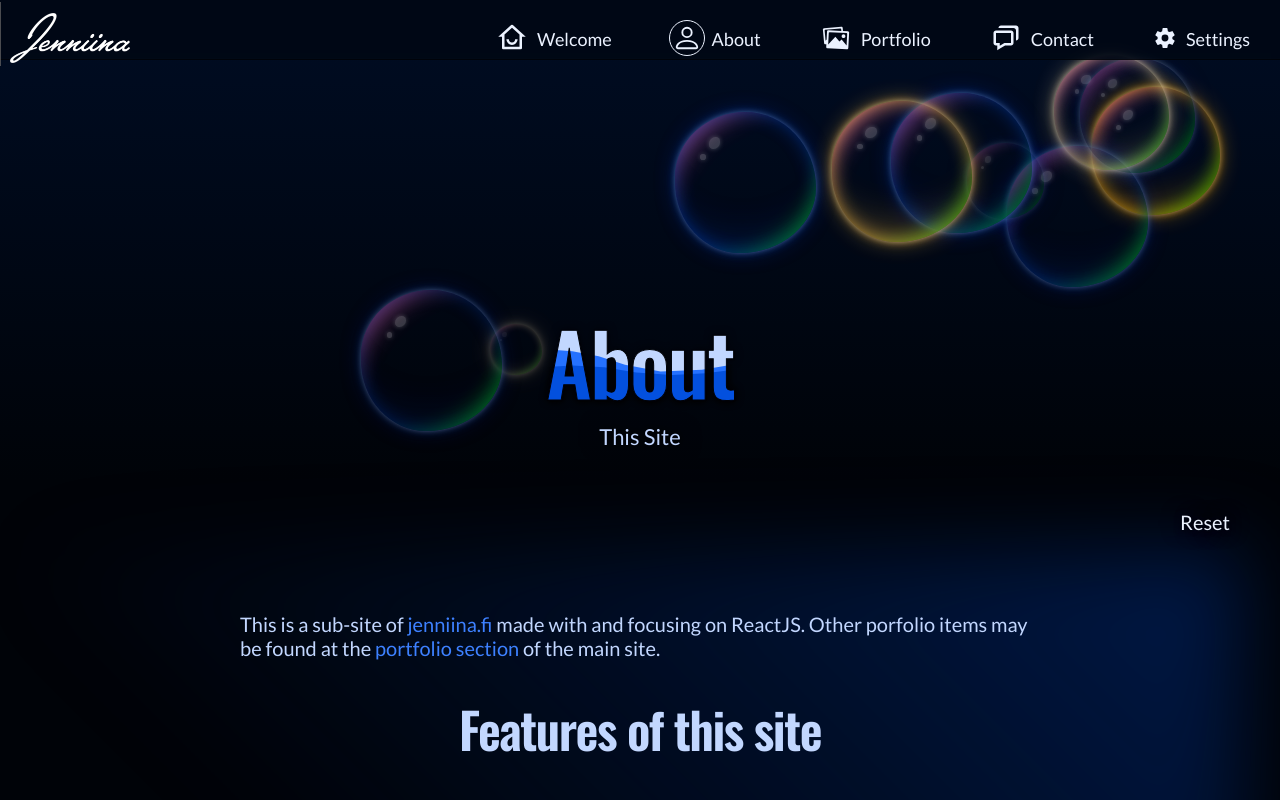
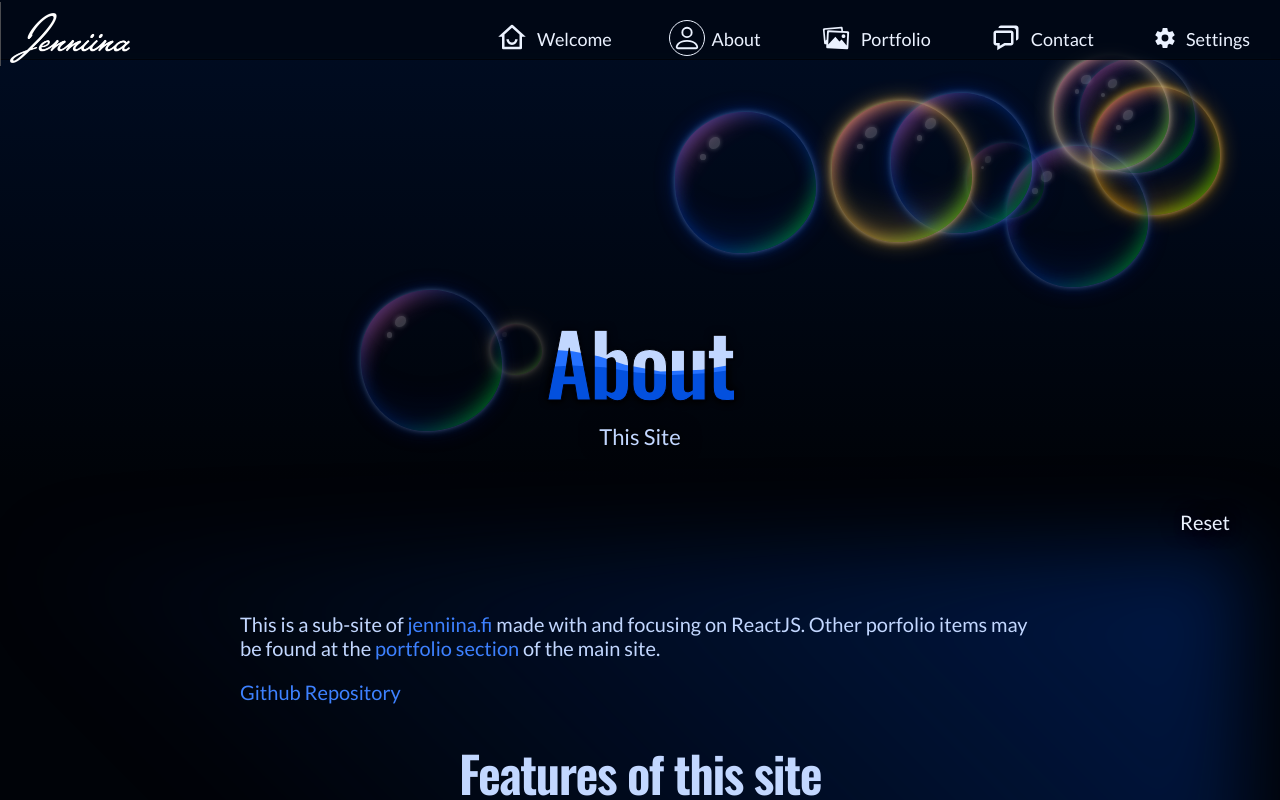
Before and after one commit to jenniina/react-sub-site, a React (Vite) app: page /react/about in a window 1280 px wide. Shown: the top 800 px of the page. Built offline with nearby package versions, Linux system fonts and the light colour scheme; no server answers.

Commit message:
Add Github link to repository

```diff
--- a/src/pages/About.tsx
+++ b/src/pages/About.tsx
@@ -100,20 +100,12 @@ export default function About({ heading, text, type }: { heading: string; text:
             ? styles.light : ''}`} >
             <Hero heading={heading} text={text} />
             <div>
-                {/* <section className={`card`}>
-                    <div>
-                        <div className={`flex ${styles.linklist}`}>
-                            <a href="#hero"><big>Hero Section</big></a>
-                            <a href="#react"><big>React Apps</big></a>
-                            <a href="#other"><big>Other Features</big></a>
-                            <a href="#color"><big>Site Colors</big></a>
-                        </div>
-                    </div>
-                </section> */}
                 <section className={`card ${styles.section}`} >
                     <div>
                         <div className="wide">
                             <p>This is a sub-site of <a href="https://jenniina.fi">jenniina.fi</a> made with and focusing on ReactJS. Other porfolio items may be found at the <a href="https://jenniina.fi/#portfolio">portfolio section</a> of the main site. </p>
+                            <p><a href="https://github.com/jenniina/react-sub-site">Github Repository</a></p>
+
                             <h2 id='site-features'>Features of this site</h2>
 
                             <h3 id='settings' className="left">Site settings</h3>
```
